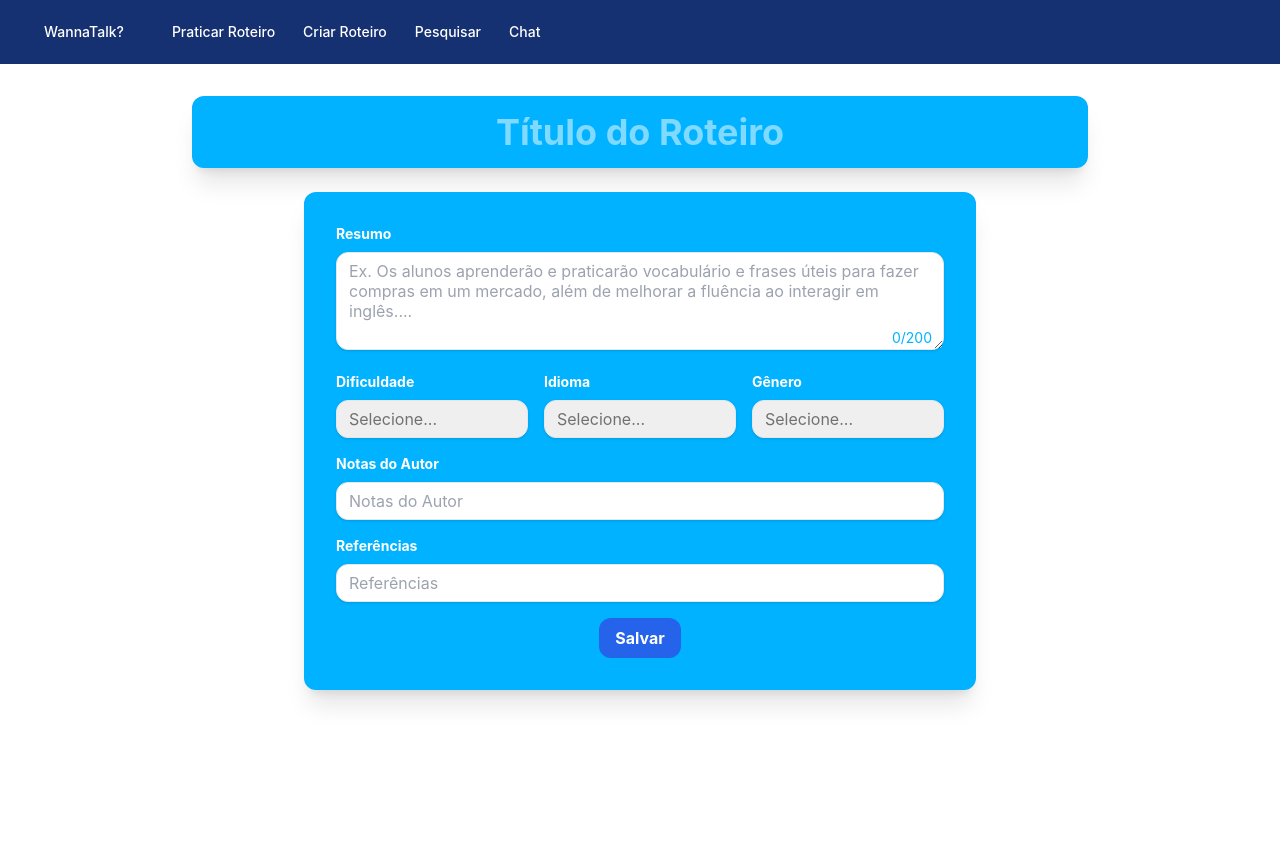
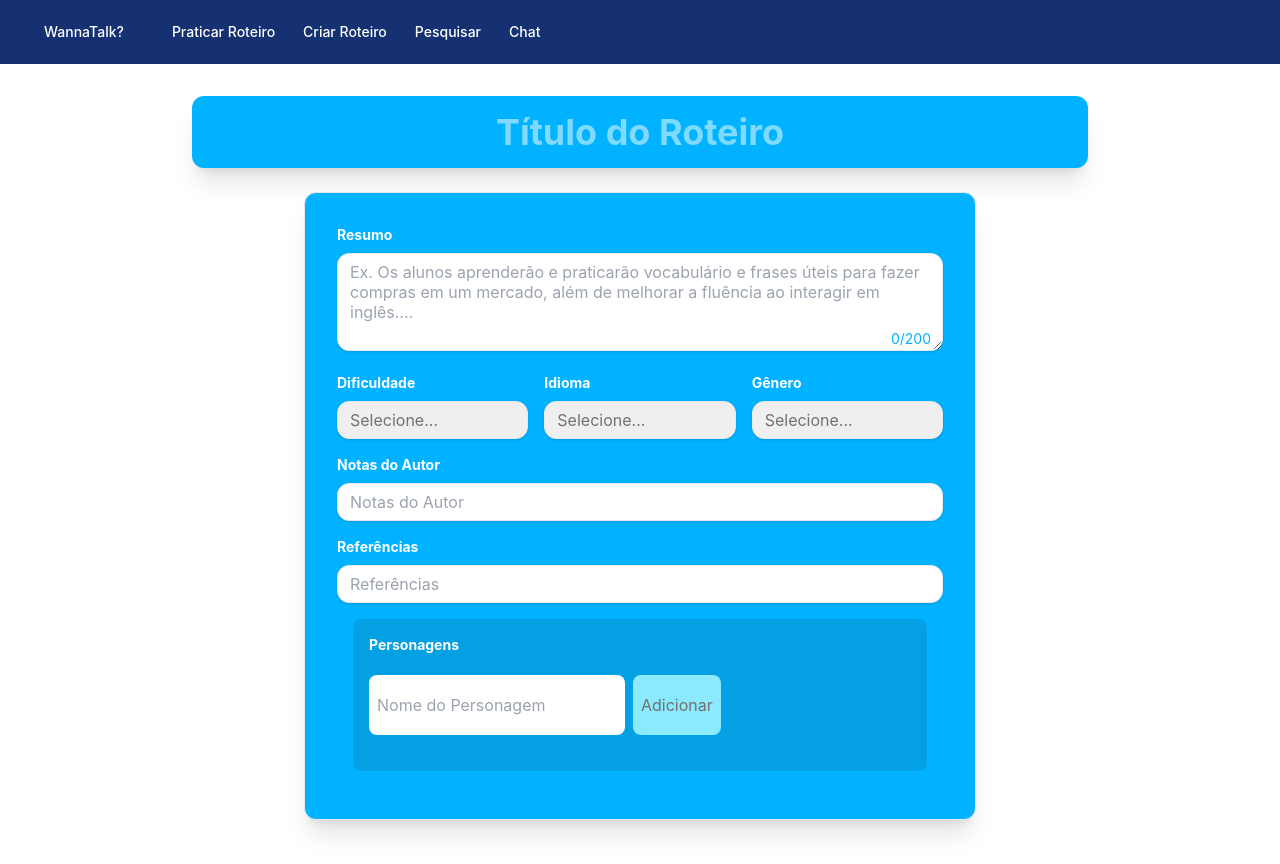
Before and after one commit to ES2-UFPI/WannaTalk, a React (Create React App) app in the folder front_end/: page /criarRoteiro in a window 1280 px wide. Built offline with nearby package versions, Linux system fonts and the light colour scheme.

Commit message:
Juntando componente de cadastro de informações de roteiro com componente de personagens

```diff
--- a/front_end/src/components/NavBar.jsx
+++ b/front_end/src/components/NavBar.jsx
@@ -17,15 +17,10 @@ function NavBar() {
                       <Link to="/criarRoteiro" className="linkCriarRoteiro">Criar Roteiro</Link>
                       <Link to="/search" className="linkPesquisar">Pesquisar</Link>
                       <Link to="/configurarChat">Chat</Link>
-
-
-
-
                     </div>
                   </div>
                 </div>
               </div>
         </nav>
-
     );
 }export default NavBar;
--- a/front_end/src/components/Personas.jsx
+++ b/front_end/src/components/Personas.jsx
@@ -38,7 +38,7 @@ const Persona = () => {
 
     return(
         <div className='persona'>
-            <div className='topo text-xl font-bold'>Personagens</div>
+            <div className="block text-white text-sm font-bold mb-2">Personagens</div>
             <div className='personagens my-5 space-x-2 flex items-stretch'>
                 <input id='nome' type='text' value={selectedName} onChange={handleNameChange} placeholder='Nome do Personagem' className='text-black min-h-[60px] rounded-lg pl-2'></input>
                 { selectedName && (<select id='voz' value={selectedVoice} onChange={handleSelectChange} className='text-[#727171] bg-white rounded-lg p-2'>
--- a/front_end/src/components/ScriptCreateForm.jsx
+++ b/front_end/src/components/ScriptCreateForm.jsx
@@ -1,3 +1,5 @@
+import Personas from '../components/Personas';
+
 import React, { useState } from 'react';
 
 const ScriptForm = () => {
@@ -20,7 +22,7 @@ const ScriptForm = () => {
       </div>
 
       {/* Container Formulário */}
-      <div className="w-full max-w-2xl p-8 bg-[#00B2FF] rounded-xl shadow-xl mt-6">
+      <div className="w-full max-w-2xl p-8 bg-[#00B2FF] rounded-xl shadow-xl mt-6 border rounded-xl">
         <form>
           <div className="mb-4 relative">
             <label className="block text-white text-sm font-bold mb-2" htmlFor="resumo">
@@ -110,16 +112,8 @@ const ScriptForm = () => {
               placeholder="Referências"
             />
           </div>
-
-          <div className="text-center">
-            <button
-              type="submit"
-              className="bg-blue-600 hover:bg-blue-700 text-white font-bold py-2 px-4 rounded-xl focus:outline-none focus:shadow-outline"
-            >
-              Salvar
-            </button>
-          </div>
         </form>
+        <Personas/>
       </div>
     </div>
   );
--- /dev/null
+++ b/front_end/src/styles/style.persona.css
@@ -0,0 +1,14 @@
+.listaRoteiros{
+    display: flex;
+    flex-direction: column;
+
+}
+
+.persona {
+    background-color: #03A0E4;
+    color: white;
+    margin: 1rem;
+    padding: 1rem;
+    border-radius: 0.5rem;
+    flex-direction: column;
+}
```
Also changed, not shown: 2 other files (tests, documents, lock files or other folders).
